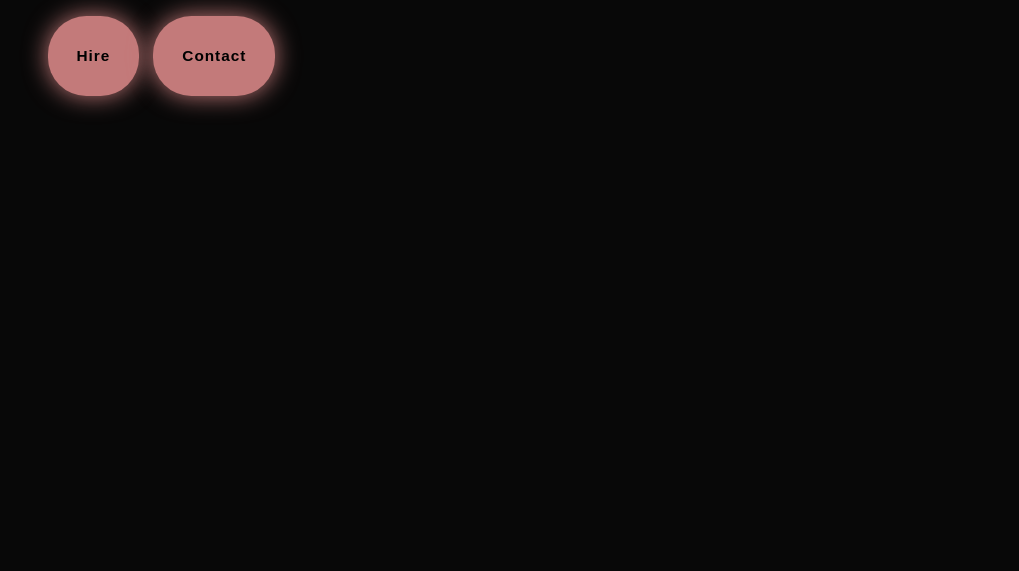
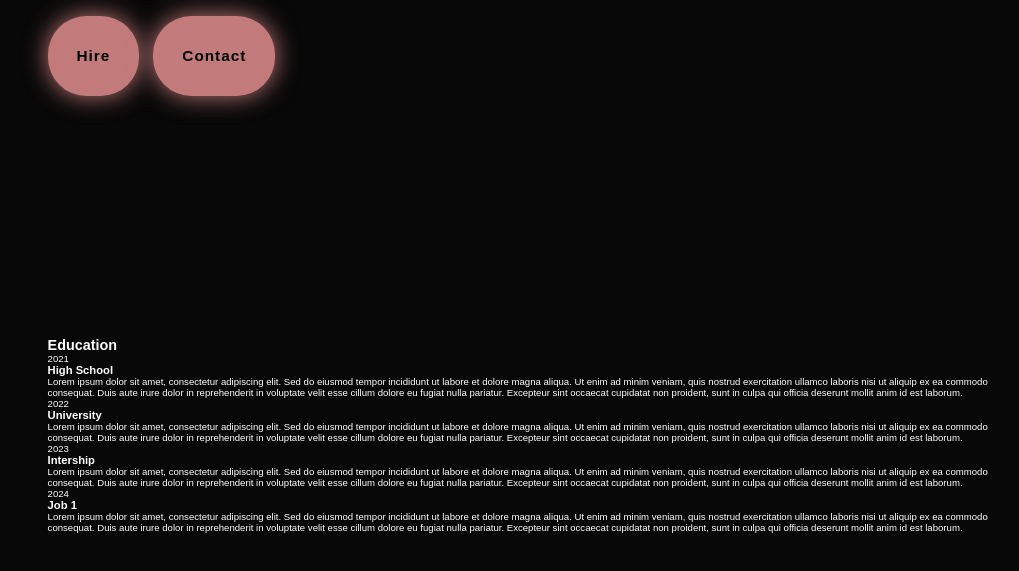
Before and after one commit to JessicaFRodriguez/CV-Website, a plain HTML site: page index.html in a window 1280 px wide. Shown: the part 559-1130 px from the top of the page, without its empty margins (106-1125 px from the left). Before the commit the page ends 800 px from the top, so only its background shows below. Drawn offline with nearby package versions, Linux system fonts and the light colour scheme.

Commit message:
feat(index): secciones y contenido agregado en Education y Home

```diff
--- a/index.html
+++ b/index.html
@@ -46,6 +46,54 @@
                 </div>
 
         </section>
+
+        <section class="education" id="education">
+            <h2 class="heading">Education</h2>
+
+            <div class="timeline-items">
+
+                <div class="timeline-items">
+                    <div class="timeline-dot">
+                        <div class="timeline-date">2021</div>
+                        <div class="timeline-content">
+                            <h3>High School</h3>
+                            <p>Lorem ipsum dolor sit amet, consectetur adipiscing elit. Sed do eiusmod tempor incididunt ut labore et dolore magna aliqua. Ut enim ad minim veniam, quis nostrud exercitation ullamco laboris nisi ut aliquip ex ea commodo consequat. Duis aute irure dolor in reprehenderit in voluptate velit esse cillum dolore eu fugiat nulla pariatur. Excepteur sint occaecat cupidatat non proident, sunt in culpa qui officia deserunt mollit anim id est laborum.</p>
+                        </div>
+                    </div>
+                </div>
+
+                <div class="timeline-items">
+                    <div class="timeline-dot">
+                        <div class="timeline-date">2022</div>
+                        <div class="timeline-content">
+                            <h3>University</h3>
+                            <p>Lorem ipsum dolor sit amet, consectetur adipiscing elit. Sed do eiusmod tempor incididunt ut labore et dolore magna aliqua. Ut enim ad minim veniam, quis nostrud exercitation ullamco laboris nisi ut aliquip ex ea commodo consequat. Duis aute irure dolor in reprehenderit in voluptate velit esse cillum dolore eu fugiat nulla pariatur. Excepteur sint occaecat cupidatat non proident, sunt in culpa qui officia deserunt mollit anim id est laborum.</p>
+                        </div>
+                    </div>
+                </div>
+
+                <div class="timeline-items">
+                    <div class="timeline-dot">
+                        <div class="timeline-date">2023</div>
+                        <div class="timeline-content">
+                            <h3>Intership</h3>
+                            <p>Lorem ipsum dolor sit amet, consectetur adipiscing elit. Sed do eiusmod tempor incididunt ut labore et dolore magna aliqua. Ut enim ad minim veniam, quis nostrud exercitation ullamco laboris nisi ut aliquip ex ea commodo consequat. Duis aute irure dolor in reprehenderit in voluptate velit esse cillum dolore eu fugiat nulla pariatur. Excepteur sint occaecat cupidatat non proident, sunt in culpa qui officia deserunt mollit anim id est laborum.</p>
+                        </div>
+                    </div>
+                </div>
+
+                <div class="timeline-items">
+                    <div class="timeline-dot">
+                        <div class="timeline-date">2024</div>
+                        <div class="timeline-content">
+                            <h3>Job 1</h3>
+                            <p>Lorem ipsum dolor sit amet, consectetur adipiscing elit. Sed do eiusmod tempor incididunt ut labore et dolore magna aliqua. Ut enim ad minim veniam, quis nostrud exercitation ullamco laboris nisi ut aliquip ex ea commodo consequat. Duis aute irure dolor in reprehenderit in voluptate velit esse cillum dolore eu fugiat nulla pariatur. Excepteur sint occaecat cupidatat non proident, sunt in culpa qui officia deserunt mollit anim id est laborum.</p>
+                        </div>
+                    </div>
+                </div>
+            </div>
+        </section>
+
         <script src="script.js"></script> <!-- Enlace al archivo JavaScript -->
     </body>
 </html>
```
